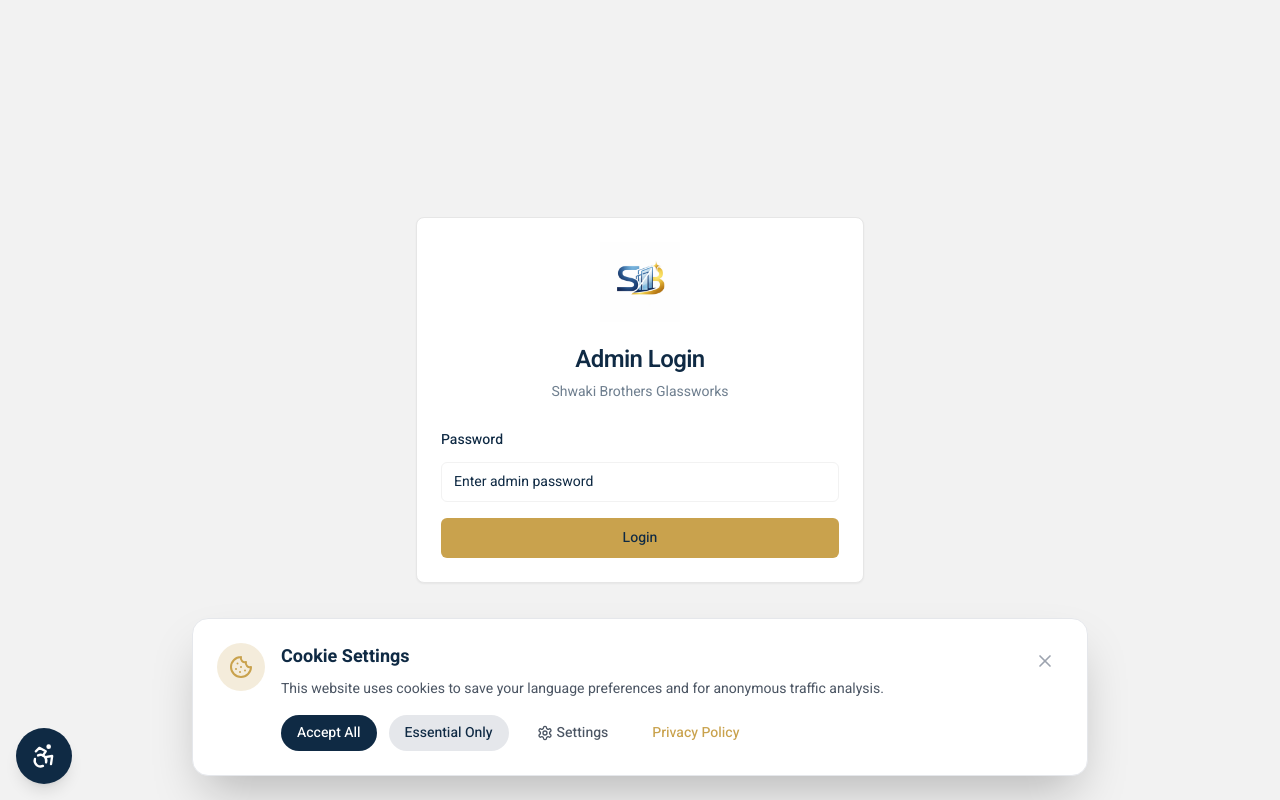
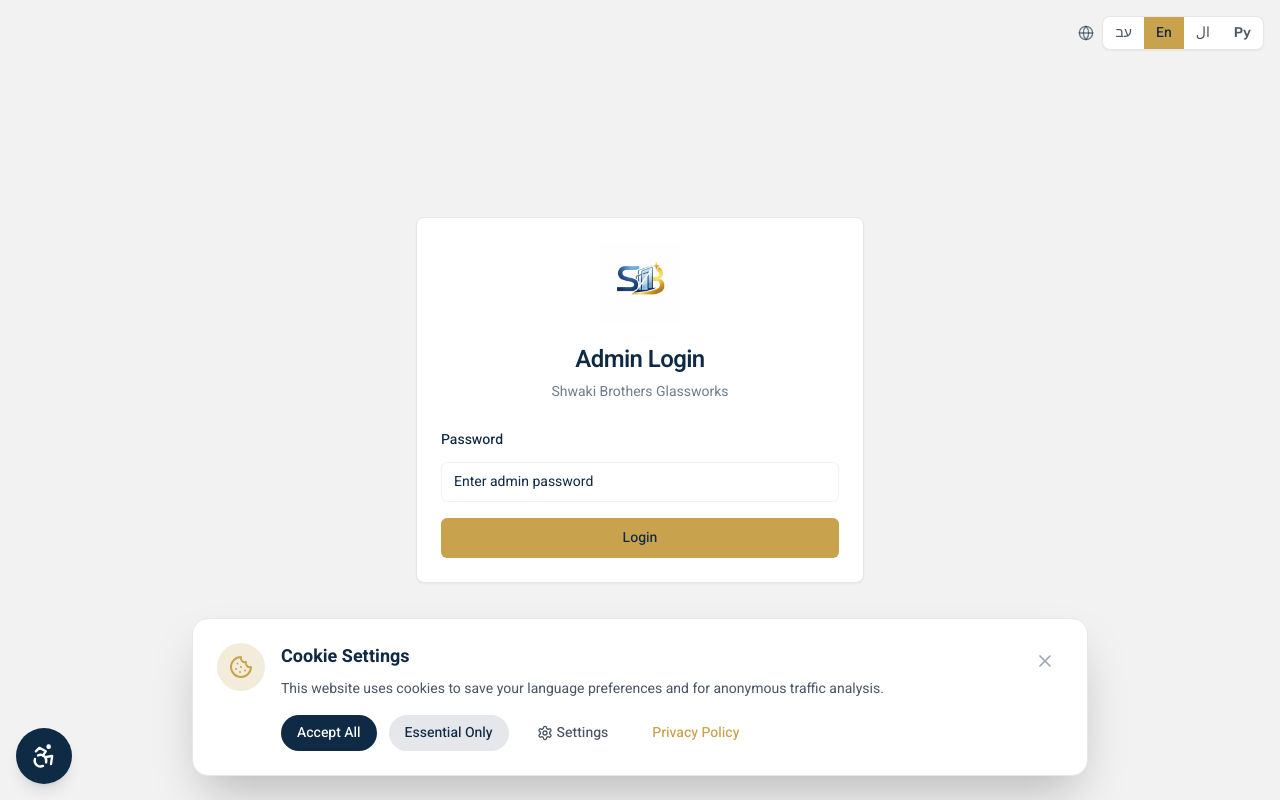
Before and after one commit to Amr-Shwieky2/glass-scribe-locale, a React (Vite) app: page /admin in a window 1280 px wide. Built offline with nearby package versions, Linux system fonts and the light colour scheme.

Commit message:
Add language switcher to Admin Dashboard
- Login form: Language buttons in top-right corner
- Admin header: Globe dropdown with full language names
- Switch between Hebrew, English, Arabic, Russian

```diff
--- a/src/components/admin/AdminHeader.tsx
+++ b/src/components/admin/AdminHeader.tsx
@@ -1,16 +1,33 @@
-import { type FC } from 'react';
+import { type FC, useState } from 'react';
 import { Button } from '@/components/ui/button';
 import { useLanguage } from '@/contexts/LanguageContext';
 import { ADMIN_STRINGS, getAdminText, type AdminLocale } from '@/data/admin-strings';
+import { Globe, ChevronDown } from 'lucide-react';
+
+// Language display names
+const LANG_NAMES: Record<string, string> = {
+  he: 'עברית',
+  en: 'English',
+  ar: 'العربية',
+  ru: 'Русский',
+};
+
+const LANG_SHORT: Record<string, string> = {
+  he: 'עב',
+  en: 'EN',
+  ar: 'عر',
+  ru: 'РУ',
+};
 
 interface AdminHeaderProps {
   onLogout: () => void;
 }
 
 const AdminHeader: FC<AdminHeaderProps> = ({ onLogout }) => {
-  const { currentLanguage } = useLanguage();
+  const { currentLanguage, switchLanguage, supportedLanguages } = useLanguage();
   const locale = currentLanguage as AdminLocale;
   const t = (strings: Record<string, string>) => getAdminText(strings, locale);
+  const [isLangOpen, setIsLangOpen] = useState(false);
 
   return (
     <header className="bg-brand-navy text-white sticky top-0 z-50">
@@ -22,6 +39,49 @@ const AdminHeader: FC<AdminHeaderProps> = ({ onLogout }) => {
             <p className="text-xs text-white/60">{t(ADMIN_STRINGS.login.subtitle)}</p>
           </div>
         </div>
+
+        <div className="flex items-center gap-3">
+          {/* Language Switcher */}
+          <div className="relative">
+            <button
+              onClick={() => setIsLangOpen(!isLangOpen)}
+              className="flex items-center gap-1.5 px-3 py-2 rounded-lg bg-white/10 hover:bg-white/20 transition-colors text-sm"
+            >
+              <Globe className="w-4 h-4" />
+              <span className="font-medium">{LANG_SHORT[currentLanguage] || 'EN'}</span>
+              <ChevronDown className={`w-3.5 h-3.5 transition-transform ${isLangOpen ? 'rotate-180' : ''}`} />
+            </button>
+
+            {isLangOpen && (
+              <>
+                <div
+                  className="fixed inset-0 z-40"
+                  onClick={() => setIsLangOpen(false)}
+                />
+                <div className="absolute top-full right-0 mt-2 bg-white rounded-lg shadow-xl border border-gray-200 py-2 min-w-[140px] z-50">
+                  {supportedLanguages.map((lang) => (
+                    <button
+                      key={lang.code}
+                      onClick={() => {
+                        switchLanguage(lang.code);
+                        setIsLangOpen(false);
+                      }}
+                      className={`w-full px-4 py-2.5 text-left text-sm hover:bg-gray-100 transition-colors flex items-center justify-between ${
+                        currentLanguage === lang.code ? 'bg-brand-gold/10 text-brand-navy font-medium' : 'text-gray-700'
+                      }`}
+                    >
+                      <span>{LANG_NAMES[lang.code] || lang.name}</span>
+                      {currentLanguage === lang.code && (
+                        <span className="text-brand-gold">✓</span>
+                      )}
+                    </button>
+                  ))}
+                </div>
+              </>
+            )}
+          </div>
+
+          {/* Logout Button */}
           <Button
             variant="outline"
             size="sm"
@@ -31,6 +91,7 @@ const AdminHeader: FC<AdminHeaderProps> = ({ onLogout }) => {
             {t(ADMIN_STRINGS.header.logout)}
           </Button>
         </div>
+      </div>
     </header>
   );
 };
--- a/src/components/admin/LoginForm.tsx
+++ b/src/components/admin/LoginForm.tsx
@@ -7,10 +7,19 @@ import { Input } from '@/components/ui/input';
 import { Label } from '@/components/ui/label';
 import { Card, CardContent, CardHeader, CardTitle } from '@/components/ui/card';
 import { ADMIN_STRINGS, getAdminText, type AdminLocale } from '@/data/admin-strings';
+import { Globe } from 'lucide-react';
+
+// Language display names
+const LANG_NAMES: Record<string, string> = {
+  he: 'עברית',
+  en: 'English',
+  ar: 'العربية',
+  ru: 'Русский',
+};
 
 const LoginForm: FC = () => {
   const { login } = useAdmin();
-  const { currentLanguage } = useLanguage();
+  const { currentLanguage, switchLanguage, supportedLanguages } = useLanguage();
   const locale = currentLanguage as AdminLocale;
   const { toast } = useToast();
   const [password, setPassword] = useState('');
@@ -36,7 +45,27 @@ const LoginForm: FC = () => {
   };
 
   return (
-    <div className="min-h-screen flex items-center justify-center bg-brand-light p-4">
+    <div className="min-h-screen flex items-center justify-center bg-brand-light p-4 relative">
+      {/* Language Switcher - Top Right */}
+      <div className="absolute top-4 right-4 flex items-center gap-2">
+        <Globe className="w-4 h-4 text-brand-navy/60" />
+        <div className="flex rounded-lg overflow-hidden border border-gray-200 bg-white shadow-sm">
+          {supportedLanguages.map((lang) => (
+            <button
+              key={lang.code}
+              onClick={() => switchLanguage(lang.code)}
+              className={`px-3 py-1.5 text-sm font-medium transition-colors ${
+                currentLanguage === lang.code
+                  ? 'bg-brand-gold text-brand-navy'
+                  : 'text-gray-600 hover:bg-gray-100'
+              }`}
+            >
+              {LANG_NAMES[lang.code]?.slice(0, 2) || lang.code.toUpperCase()}
+            </button>
+          ))}
+        </div>
+      </div>
+
       <Card className="w-full max-w-md">
         <CardHeader className="text-center">
           <img
```
Lines whose indentation alone changed are shown as unchanged.
